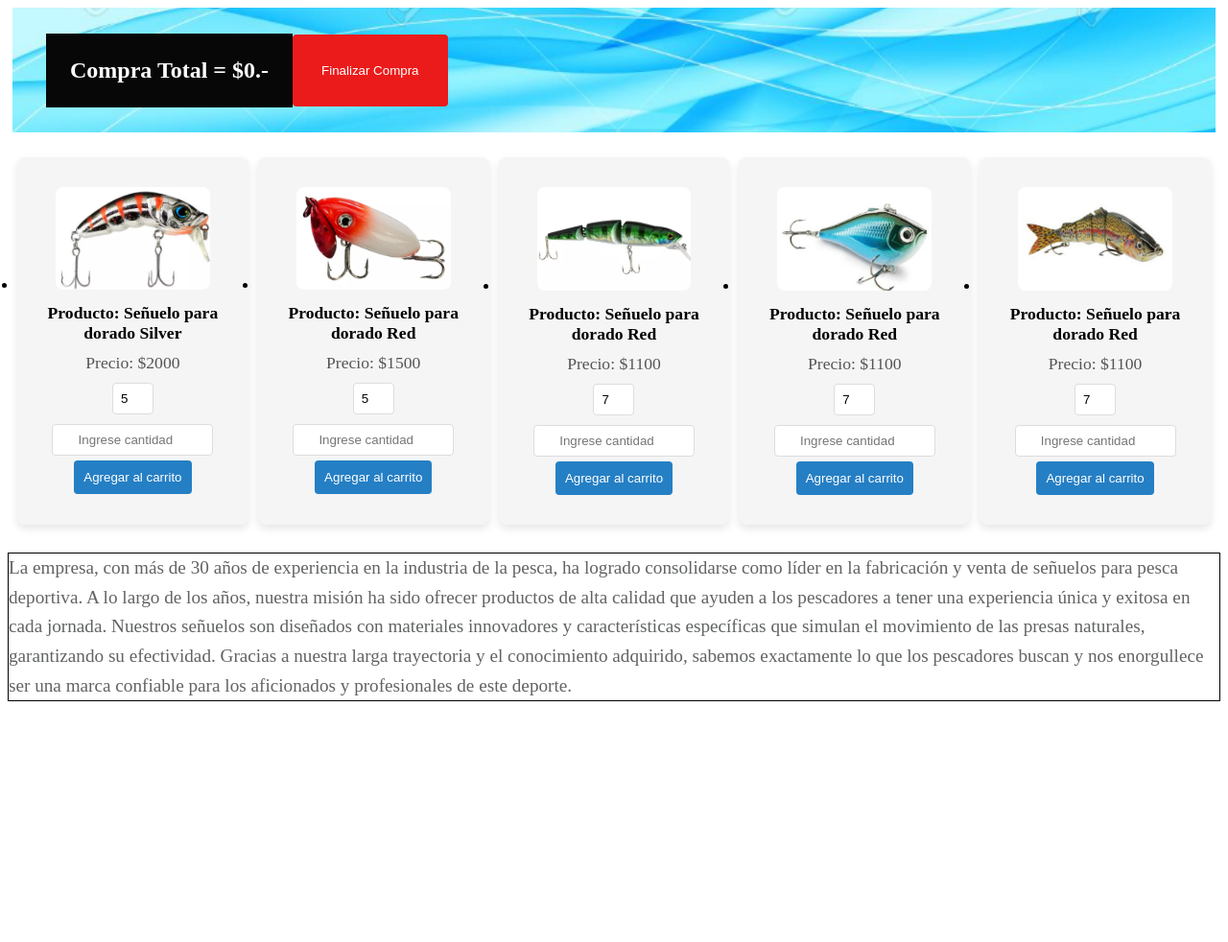
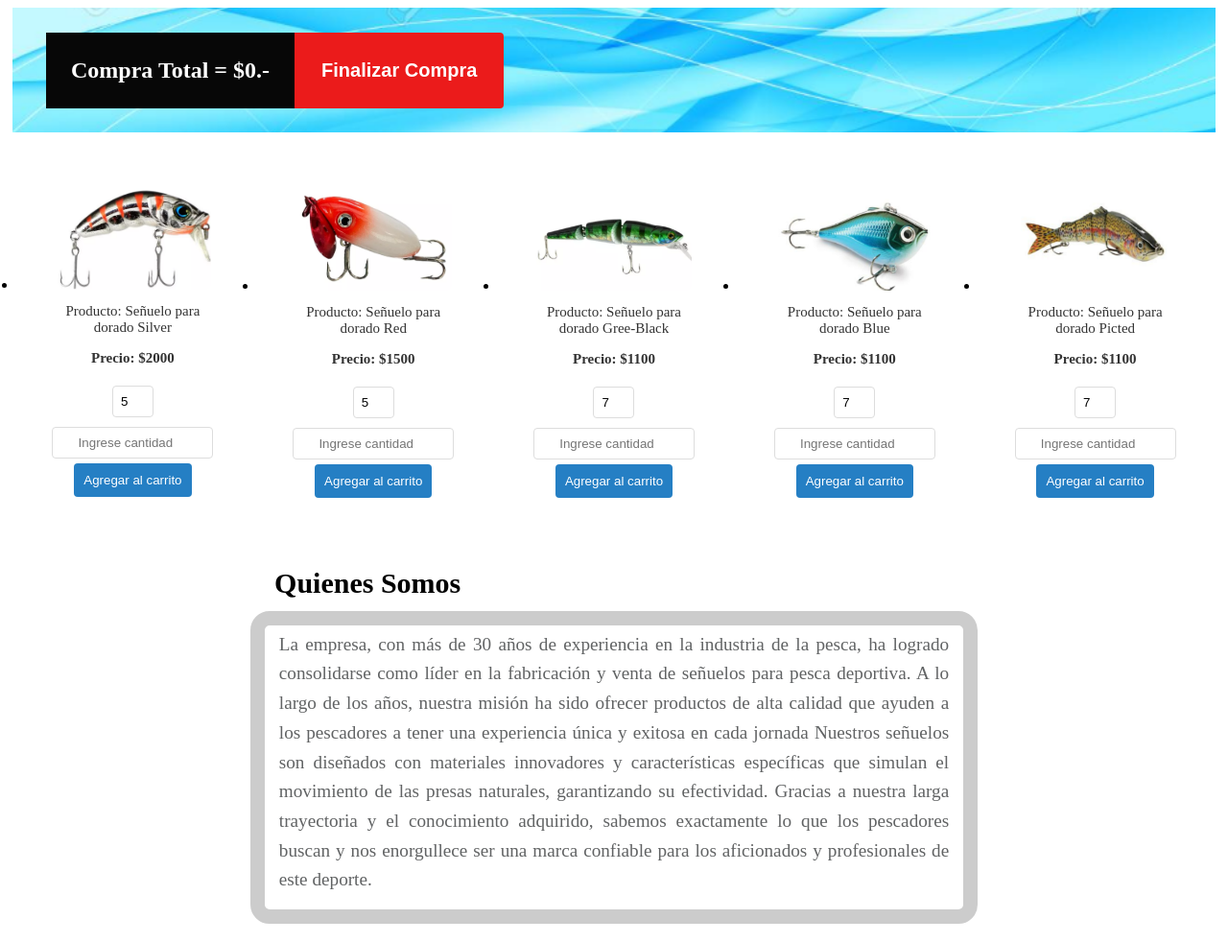
Before and after one commit to marccejg/TTrarabajoPracticoN1FrontEnd, a plain HTML site: page index.html in a window 1280 px wide. Shown: the whole page at 96% size. Before the commit the page ends 800 px from the top, so only its background shows below. Drawn offline with Linux system fonts and the light colour scheme.

Commit message:
Add files via upload

```diff
--- a/css/styles.css
+++ b/css/styles.css
@@ -6,9 +6,7 @@
     background-color: rgba(51, 51, 51, 0.6);
     background-image: url('../image/fondo.png');
     background-size: cover;
-
     background-position: center;
-
     background-repeat: no-repeat;
     color: white;
     margin-bottom: 0px;
@@ -16,9 +14,7 @@
     margin-left: 5px;
     margin-right: 5px;
     height: 60px;
-    align-items: right;
     gap: 10ppx;
-
 
 }
 
@@ -31,17 +27,11 @@
 }
 
 .contendor {
-    background-color: rgb(245, 245, 245);
-    border: 1px solid rgb(245, 245, 245);
     border-radius: 8px;
     padding: 30px;
     text-align: center;
-    box-shadow: 0 4px 8px rgba(0, 0, 0, 0.1);
-    transition: transform 0.2s ease;
 
-
-
-
+}
 
 .imagen {
     max-width: 90%;
@@ -52,24 +42,24 @@
 
 
 .figcaption {
-        font-size: 1.1em;
-        margin: 10px 0;
-        font-weight: bold;
+    margin-top: 10px;
     text-align: center;
-
-    }
+    font-size: 15px;
+    color: rgb(51, 51, 51);
 }
 
 .precio {
-    color: #555;
-    font-size: 1.1em;
-    margin: 5px 0;
+    margin-top: 10px;
+    text-align: center;
+    font-size: 15px;
+    font-weight: bold;
+    color: rgb(51, 51, 51);
 }
 
 .stock {
     padding: 8px;
     margin: 5px;
-    border: 1px solid #ddd;
+    border: 1px solid rgb(221, 221, 221);
     border-radius: 4px;
     width: 25px;
     max-width: 25px;
@@ -82,7 +72,7 @@
 .cantidad {
     padding: 8px;
     margin: 5px;
-    border: 1px solid #ddd;
+    border: 1px solid rgb(221, 221, 221);
     border-radius: 4px;
     width: 100%;
     max-width: 150px;
@@ -93,7 +83,7 @@
 
 
 .btn-compra {
-    background-color: #257fc4;
+    background-color: rgb(37, 127, 196);
     color: white;
     padding: 10px;
     border: none;
@@ -104,14 +94,18 @@
 }
 
 .btn-finalizar {
+    display: flex;
     background-color: rgb(235, 27, 27);
     color: rgb(255, 255, 255);
-    padding: 30px;
+    padding: 28px;
     border: none;
-    border-radius: 4px;
+    border-radius: 0px 4px 4px 0px;
     cursor: pointer;
-    text-align: justify;
-    max-width: 300px
+    font-weight: bold;
+    max-width: 300px;
+    align-items: center;
+    font-size: 20px;
+
 }
 
 .totalText {
@@ -119,18 +113,40 @@
     justify-content: space-between;
     align-items: center;
     padding: 25px;
-    background-color: #070707;
-    border: 1px solid t#090909;
+    background-color: rgb(7, 7, 7);
+    border: 1px solid rgb(9, 9, 9);
     max-width: 300px;
     margin-top: 20px;
 
 }
 
+
+.presentacion {
+    margin-top: 30px;
+}
+
+.titulo {
+    display: flex;
+    font-size: 30px;
+    line-height: 1.6;
+    margin-bottom: 0;
+    gap: 10ppx;
+    margin-left: 22%;
+    margin-right: 20%;
+    font-weight: bold;
+}
+
 .texto1 {
-
+    display: flex;
+    margin-top: 5px;
     color: rgb(97, 99, 100);
     font-size: 1.2em;
     line-height: 1.6;
-
-    border: solid 1px black;
+    padding: 10px;
+    border: solid 15px rgb(0, 0, 0, 0.2);
+    border-radius: 20px;
+    margin-left: 20%;
+    margin-right: 20%;
+    padding: 5px 15px 15px 15px;
+    text-align: justify;
 }
--- a/index.html
+++ b/index.html
@@ -20,16 +20,21 @@
 <body>
     <ul class="lista" id="lista"></ul>
     <script src="/js/main2.js"></script>
-    <p class="texto1">La empresa, con más de 30 años de experiencia en la industria de la pesca, ha logrado consolidarse
+    <div class="foot">
+        <h2 class="titulo">Quienes Somos</h2>
+        <p class="texto1">La empresa, con más de 30 años de experiencia en la industria de la pesca, ha logrado
+            consolidarse
             como líder en la
             fabricación y venta de señuelos para pesca deportiva. A lo largo de los años, nuestra misión ha sido ofrecer
-        productos de alta calidad que ayuden a los pescadores a tener una experiencia única y exitosa en cada jornada.
+            productos de alta calidad que ayuden a los pescadores a tener una experiencia única y exitosa en cada
+            jornada
             Nuestros señuelos son diseñados con materiales innovadores y características específicas que simulan el
             movimiento
             de las presas naturales, garantizando su efectividad. Gracias a nuestra larga trayectoria y el conocimiento
-        adquirido, sabemos exactamente lo que los pescadores buscan y nos enorgullece ser una marca confiable para los
+            adquirido, sabemos exactamente lo que los pescadores buscan y nos enorgullece ser una marca confiable para
+            los
             aficionados y profesionales de este deporte.</p>
-
+    </div>
 
 </body>
 
--- a/js/main2.js
+++ b/js/main2.js
@@ -5,9 +5,9 @@ let total = 0;
 const productos = [
     { nombre: "Señuelo para dorado Silver", precio: 2000, stock: 5, image: "../image/señuelo1.png" },
     { nombre: "Señuelo para dorado Red", precio: 1500, stock: 5, image: "../image/señuelo2.png" },
-    { nombre: "Señuelo para dorado Red", precio: 1100, stock: 7, image: "../image/señuelo3.png" },
-    { nombre: "Señuelo para dorado Red", precio: 1100, stock: 7, image: "../image/señuelo4.png" },
-    { nombre: "Señuelo para dorado Red", precio: 1100, stock: 7, image: "../image/señuelo5.png" },
+    { nombre: "Señuelo para dorado Gree-Black", precio: 1100, stock: 7, image: "../image/señuelo3.png" },
+    { nombre: "Señuelo para dorado Blue", precio: 1100, stock: 7, image: "../image/señuelo4.png" },
+    { nombre: "Señuelo para dorado Picted", precio: 1100, stock: 7, image: "../image/señuelo5.png" },
 ];
 
 function pintarProductos(arrayProductos) {
```
Lines whose indentation alone changed are shown as unchanged.
